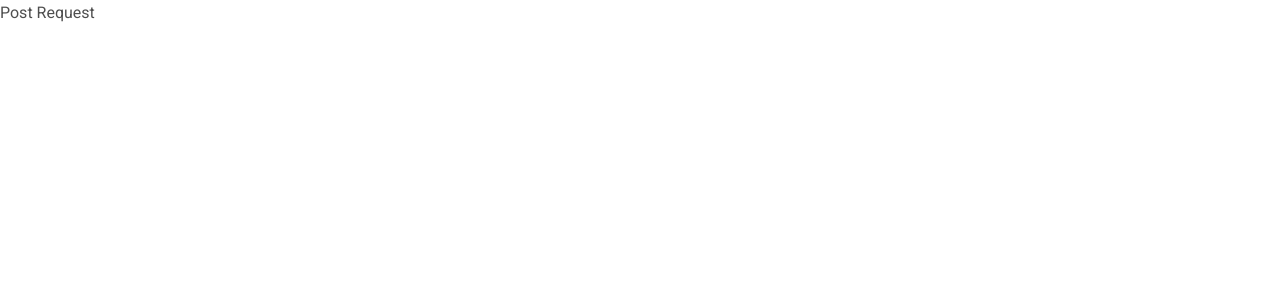
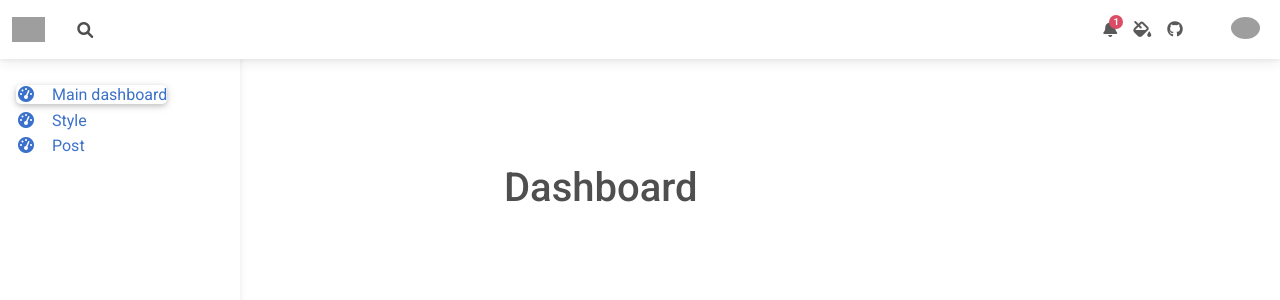
Before and after one commit to Chirag-bambhaniya/my-react-app, a React (Create React App) app: page / in a window 1280 px wide. Shown: the top 300 px of the page. Built offline with nearby package versions, Linux system fonts and the light colour scheme; no server answers; grey boxes are pictures that could not be loaded.

Commit message:
Http Create Url

```diff
--- a/package.json
+++ b/package.json
@@ -10,6 +10,7 @@
     "react": "^18.2.0",
     "react-bootstrap": "^2.10.2",
     "react-dom": "^18.2.0",
+    "react-redux": "^9.1.0",
     "react-scripts": "5.0.1",
     "web-vitals": "^2.1.4"
   },
--- a/src/App.js
+++ b/src/App.js
@@ -12,6 +12,7 @@ import NavBar from './layout/NavBar';
 import './assets/css/admin.css';
 import './assets/css/mdb.min.css';
 import Dashboard from './content/Dashboard';
+import Contain from './layout/Content'
 // import Calculator from './practice/Calculator';
 // import './assets/js/admin.js';
 // import './assets/js/mdb.umd.min.js';
@@ -24,15 +25,17 @@ function App() {
 
     <>
 
-      {/* <header>
+      <header>
 
         <Sidebar/>
 
         <NavBar/>
 
-      </header> */}
+      </header>
 
       {/* <Dashboard/> */}
+
+      <Contain/>
 
       {/* <Calculator/> */}
 
@@ -43,7 +46,7 @@ function App() {
 
     <Footer companyName='Google'/> */}
 
-      <Practice />
+      {/* <Practice /> */}
 
       {/* <Practice1/>  */}
 
--- a/src/content/Dashboard.js
+++ b/src/content/Dashboard.js
@@ -3,31 +3,31 @@ import React from 'react'
 export default function () {
     return (
         <main style={{marginTop: "58px"}}>
-            <div class="container pt-4">
+            <div className="container pt-4">
 
                 <h1>Dashboard</h1>
 
-                {/* <section class="mb-4">
-                    <div class="card">
-                        <div class="card-header py-3">
-                            <h5 class="mb-0 text-center"><strong>Sales</strong></h5>
+                {/* <section className="mb-4">
+                    <div className="card">
+                        <div className="card-header py-3">
+                            <h5 className="mb-0 text-center"><strong>Sales</strong></h5>
                         </div>
-                        <div class="card-body">
-                            <canvas class="my-4 w-100" id="myChart" height="380"></canvas>
+                        <div className="card-body">
+                            <canvas className="my-4 w-100" id="myChart" height="380"></canvas>
                         </div>
                     </div>
                 </section>
 
-                <section class="mb-4">
-                    <div class="card">
-                        <div class="card-header text-center py-3">
-                            <h5 class="mb-0 text-center">
+                <section className="mb-4">
+                    <div className="card">
+                        <div className="card-header text-center py-3">
+                            <h5 className="mb-0 text-center">
                                 <strong>Sales Performance KPIs</strong>
                             </h5>
                         </div>
-                        <div class="card-body">
-                            <div class="table-responsive">
-                                <table class="table table-hover text-nowrap">
+                        <div className="card-body">
+                            <div className="table-responsive">
+                                <table className="table table-hover text-nowrap">
                                     <thead>
                                         <tr>
                                             <th scope="col"></th>
@@ -50,56 +50,56 @@ export default function () {
                                         <tr>
                                             <th scope="row">Percentage change</th>
                                             <td>
-                                                <span class="text-danger">
-                                                    <i class="fas fa-caret-down me-1"></i><span>-48.8%%</span>
+                                                <span className="text-danger">
+                                                    <i className="fas fa-caret-down me-1"></i><span>-48.8%%</span>
                                                 </span>
                                             </td>
                                             <td>
-                                                <span class="text-success">
-                                                    <i class="fas fa-caret-up me-1"></i><span>14.0%</span>
+                                                <span className="text-success">
+                                                    <i className="fas fa-caret-up me-1"></i><span>14.0%</span>
                                                 </span>
                                             </td>
                                             <td>
-                                                <span class="text-success">
-                                                    <i class="fas fa-caret-up me-1"></i><span>46.4%</span>
+                                                <span className="text-success">
+                                                    <i className="fas fa-caret-up me-1"></i><span>46.4%</span>
                                                 </span>
                                             </td>
                                             <td>
-                                                <span class="text-success">
-                                                    <i class="fas fa-caret-up me-1"></i><span>29.6%</span>
+                                                <span className="text-success">
+                                                    <i className="fas fa-caret-up me-1"></i><span>29.6%</span>
                                                 </span>
                                             </td>
                                             <td>
-                                                <span class="text-danger">
-                                                    <i class="fas fa-caret-down me-1"></i><span>-11.5%</span>
+                                                <span className="text-danger">
+                                                    <i className="fas fa-caret-down me-1"></i><span>-11.5%</span>
                                                 </span>
                                             </td>
                                         </tr>
                                         <tr>
                                             <th scope="row">Absolute change</th>
                                             <td>
-                                                <span class="text-danger">
-                                                    <i class="fas fa-caret-down me-1"></i><span>-17,654</span>
+                                                <span className="text-danger">
+                                                    <i className="fas fa-caret-down me-1"></i><span>-17,654</span>
                                                 </span>
                                             </td>
                                             <td>
-                                                <span class="text-success">
-                                                    <i class="fas fa-caret-up me-1"></i><span>28</span>
+                                                <span className="text-success">
+                                                    <i className="fas fa-caret-up me-1"></i><span>28</span>
                                                 </span>
                                             </td>
                                             <td>
-                                                <span class="text-success">
-                                                    <i class="fas fa-caret-up me-1"></i><span>111</span>
+                                                <span className="text-success">
+                                                    <i className="fas fa-caret-up me-1"></i><span>111</span>
                                                 </span>
                                             </td>
                                             <td>
-                                                <span class="text-success">
-                                                    <i class="fas fa-caret-up me-1"></i><span>$1,092.72</span>
+                                                <span className="text-success">
+                                                    <i className="fas fa-caret-up me-1"></i><span>$1,092.72</span>
                                                 </span>
                                             </td>
                                             <td>
-                                                <span class="text-danger">
-                                                    <i class="fas fa-caret-down me-1"></i><span>$-1.78</span>
+                                                <span className="text-danger">
+                                                    <i className="fas fa-caret-down me-1"></i><span>$-1.78</span>
                                                 </span>
                                             </td>
                                         </tr>
--- /dev/null
+++ b/src/layout/Content.js
@@ -0,0 +1,30 @@
+import React from 'react'
+// import Route1 from '../practice/Router/Route1'
+import Dashboard from '../content/Dashboard'
+// import User from '../practice/Router/User'
+import { Route, Router, Routes, Switch } from 'react-router-dom'
+// import UserDetails from '../practice/Router/UserDetails';
+// import FormValidationDemo from '../practice/FormValidationDemo'
+import HttpRequestComponent from '../practice/http_requests/HttpRequestComponent'
+import Post from '../practice/http_requests/Post'
+import StyleComponent from '../practice/style/StyleComponent'
+
+export default function Content() {
+    return (
+        <main style={{ marginTop: "58px" }}>
+            <div className="container pt-4">
+                <Routes>
+                    {/* <Route path="*" element={<Route1 />} /> */}
+                    <Route path="/" element={<Dashboard />} />
+                    <Route path="/style" element={<StyleComponent />} />
+
+                    {/* <Route path="/users" element={<User />} /> */}
+                    <Route path="/post" element={<HttpRequestComponent />} />
+                    <Route path="/post/:id" element={<Post />} />
+                    {/* <Route path="users/:id" element={<UserDetails />} /> */}
+                    {/* <Route path="/form-validation" element={<FormValidationDemo />} /> */}
+                </Routes>
+            </div>
+        </main>
+    )
+}
--- a/src/layout/Footer.js
+++ b/src/layout/Footer.js
@@ -1,8 +1,8 @@
 import React from "react";
 import PropTypes from 'prop-types';
 
-function Footer(props){
-    console.log(props);
+function Footer(){
+    // console.log(props);
     return (
 
     <h1>This Is Footer. Company Name Is {props.companyName}  </h1>
--- a/src/layout/Sidebar.js
+++ b/src/layout/Sidebar.js
@@ -27,6 +27,16 @@ let Sidebar = () => {
                             <i className="fas fa-tachometer-alt fa-fw me-3"></i><span>Style</span>
                         </Link>
                     </div>
+                    <div>
+                        <Link to="/post">
+                            <i className="fas fa-tachometer-alt fa-fw me-3"></i><span>Post</span>
+                        </Link>
+                    </div>
+                    {/* <div>
+                        <Link to="/style">
+                            <i className="fas fa-tachometer-alt fa-fw me-3"></i><span>Style</span>
+                        </Link>
+                    </div>  */}
                     {/* <a href="#" className="list-group-item list-group-item-action py-2" data-mdb-ripple-init><i
                         className="fas fa-lock fa-fw me-3"></i><span>Password</span></a>
                     <a href="#" className="list-group-item list-group-item-action py-2" data-mdb-ripple-init><i
--- a/src/practice/Practice.js
+++ b/src/practice/Practice.js
@@ -60,9 +60,9 @@ function Practice() {
 
             {/* <StyleComponent/> */}
 
-            {/* <HttpRequestComponent/> */}
+            <HttpRequestComponent/>
 
-            <PostRequestComponent/>
+            {/* <PostRequestComponent/> */}
 
         </>
 
--- /dev/null
+++ b/src/practice/http_requests/Post.js
@@ -0,0 +1,25 @@
+import React, { useEffect, useState } from 'react'
+import { useParams } from 'react-router-dom'
+
+export default function Post() {
+
+    const {id} = useParams();
+    const [data , setData] = useState('');
+
+    useEffect(() => {
+        fetch(`https://jsonplaceholder.typicode.com/posts/${id}`)
+            .then((res) => {
+                return res.json();
+            })
+            .then((data) => {
+                setData(data);
+                console.log(data)
+            });
+    }, []);
+
+  return (
+    <div>
+        {data.title}
+    </div>
+  )
+}
```
Also changed, not shown: src/index.js (+8 -8 lines), src/layout/NavBar.js (+8 -8 lines), src/practice/http_requests/HttpRequestComponent.js (+8 -1 lines), 1 other file (tests, documents, lock files or other folders).
